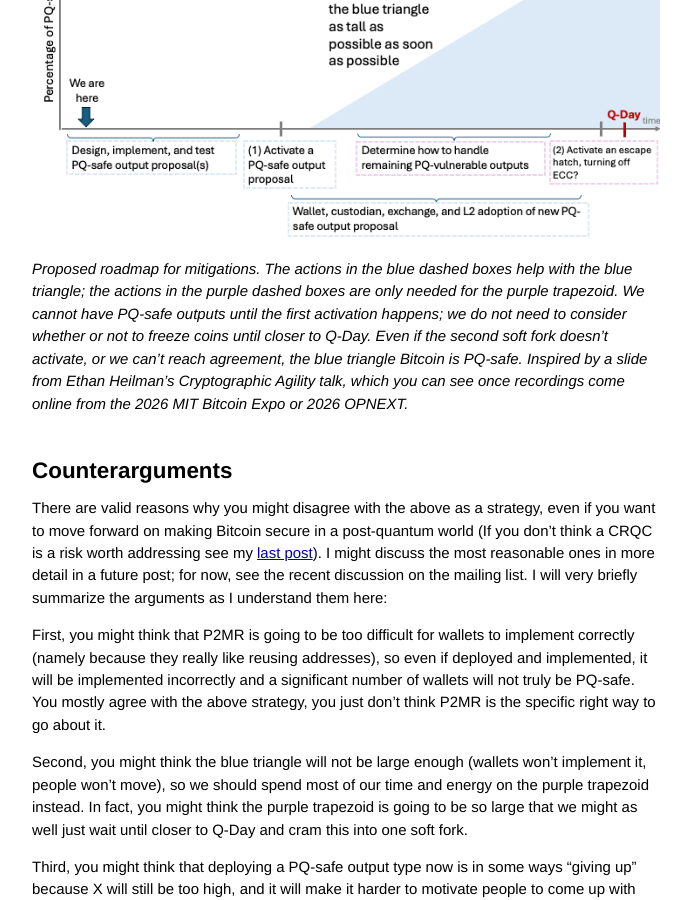
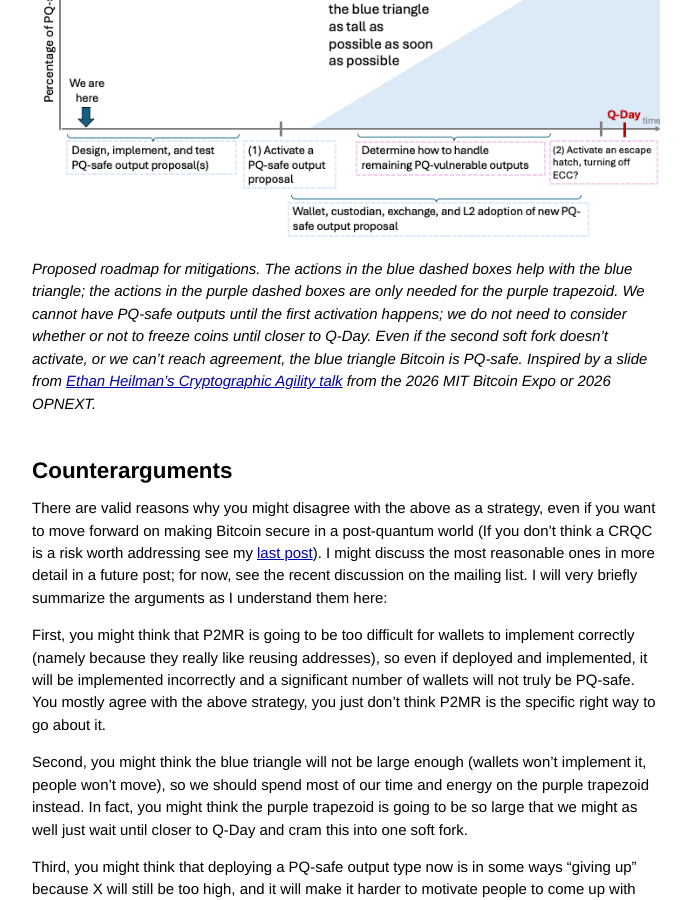
Before and after one commit to narula/narula.github.io, a Jekyll site: the page built from _posts/2026-04-20-bitcoin-and-quantum-a-roadmap.md, in a window 1280 px wide and 900 px high, scrolled down 2808 px. Shown: the whole window, without its empty margins (294-985 px from the left). Built offline with Jekyll 4.4.1, drawn with Linux system fonts in a browser that asks for light colours; comment, search, counter and statistics services are not loaded; some of the changed text lies outside the part shown.

Commit message:
add link to ethan's talk from expo

```diff
--- a/_posts/2026-04-20-bitcoin-and-quantum-a-roadmap.md
+++ b/_posts/2026-04-20-bitcoin-and-quantum-a-roadmap.md
@@ -29,7 +29,7 @@ So what should we do now, in my opinion?
 
 If this is done, it gives Bitcoin users the ability to move their coins to a safe output type immediately, having confidence their coins are safe even if a powerful CRQC appears, without worrying about future softforks.
 
-The best candidate for this I have seen so far is P2MR (BIP 360) in conjunction with a new PQ signature opcode and cryptographic agility (multiple branches with different signature schemes). This combination gives us the ability to say: Move your coins to this output type, and as long as you do not reveal your non-PQ-safe public key (do not reuse addresses):
+The best candidate for this I have seen so far is P2MR (BIP 360) in conjunction with a new PQ signature opcode and [cryptographic agility (multiple branches with different signature schemes)](https://youtu.be/QoIqsKgqfHg?t=6772). This combination gives us the ability to say: Move your coins to this output type, and as long as you do not reveal your non-PQ-safe public key (do not reuse addresses):
 
 * Your coins will be safe in the presence of a CRQC, even if there is no future soft fork to Bitcoin (for both short and long exposure attacks!)
 * You can continue to use small, fast Schnorr signatures to move your coins for as long as a CRQC is not on the immediate horizon (and your coins are still PQ-safe!)
@@ -59,7 +59,7 @@ Most importantly, we do not have to decide what to do with people who are unlike
 
 ![Roadmap for making coins PQ-safe](https://nehanarula.org/assets/pq-safe-bitcoin.png)
 
-*Proposed roadmap for mitigations. The actions in the blue dashed boxes help with the blue triangle; the actions in the purple dashed boxes are only needed for the purple trapezoid. We cannot have PQ-safe outputs until the first activation happens; we do not need to consider whether or not to freeze coins until closer to Q-Day. Even if the second soft fork doesn’t activate, or we can’t reach agreement, the blue triangle Bitcoin is PQ-safe. Inspired by a slide from Ethan Heilman’s Cryptographic Agility talk, which you can see once recordings come online from the 2026 MIT Bitcoin Expo or 2026 OPNEXT.*
+*Proposed roadmap for mitigations. The actions in the blue dashed boxes help with the blue triangle; the actions in the purple dashed boxes are only needed for the purple trapezoid. We cannot have PQ-safe outputs until the first activation happens; we do not need to consider whether or not to freeze coins until closer to Q-Day. Even if the second soft fork doesn’t activate, or we can’t reach agreement, the blue triangle Bitcoin is PQ-safe. Inspired by a slide from [Ethan Heilman’s Cryptographic Agility talk](https://youtu.be/QoIqsKgqfHg?t=6772) from the 2026 MIT Bitcoin Expo or 2026 OPNEXT.*
 
 
 # Counterarguments
```
